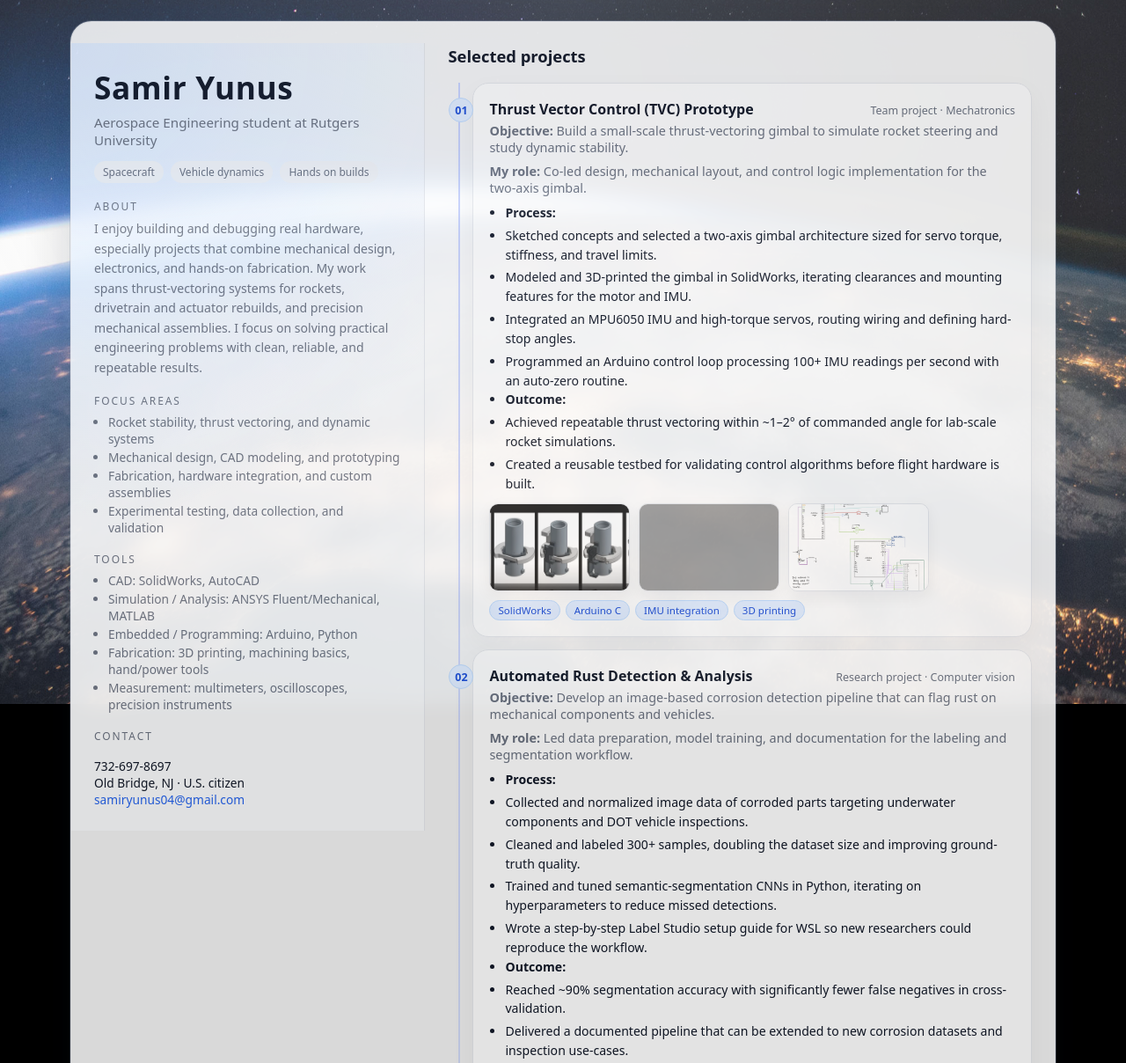
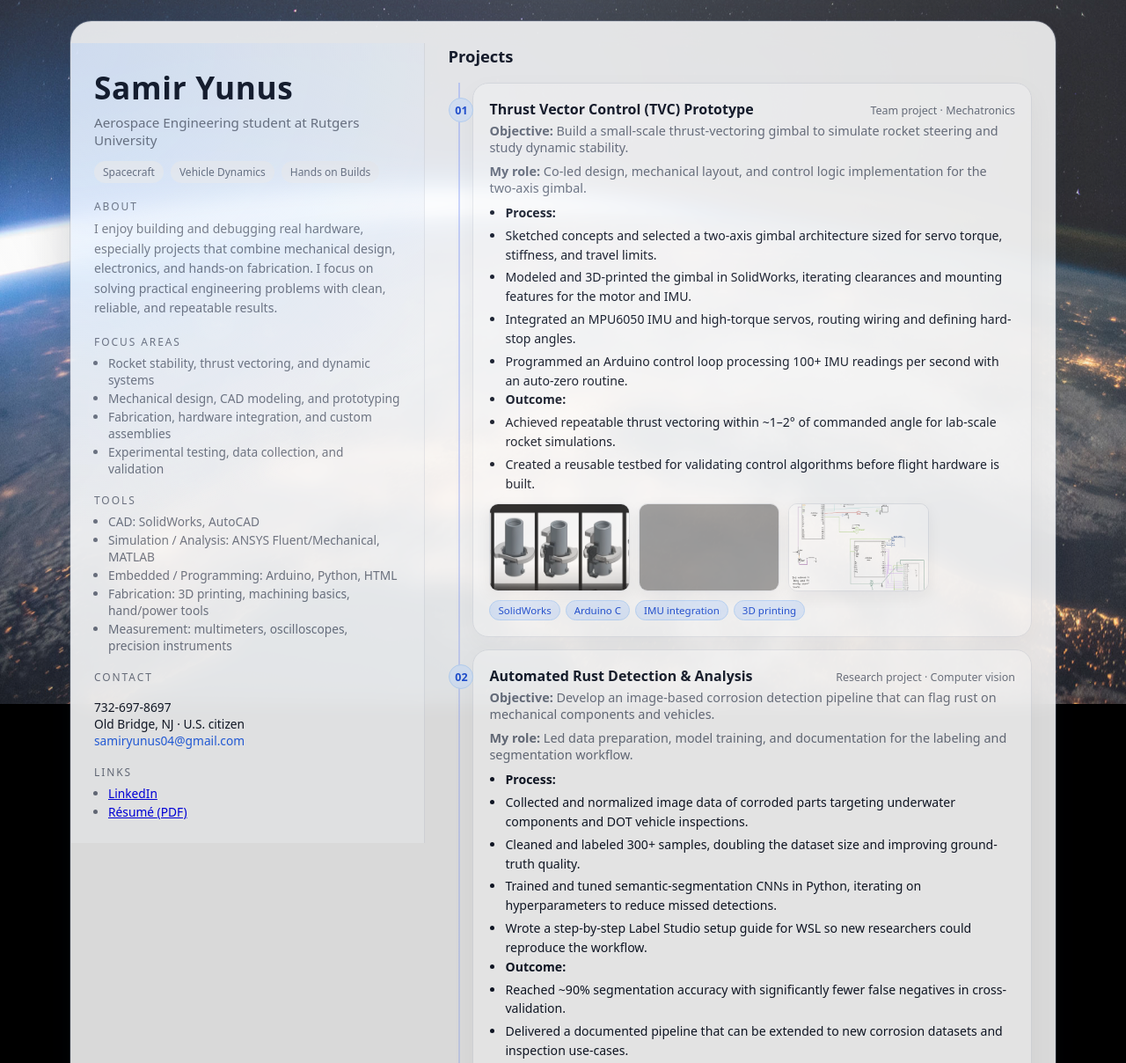
Before and after one commit to samiryunus/samirportfolio, a plain HTML site: page index.html in a window 1280 px wide. Shown: the top 1208 px of the page at 88% size. Drawn offline with Linux system fonts and the light colour scheme; grey boxes are pictures that could not be loaded.

Commit message:
added hyperlinks for linkedin and resume pdf

```diff
--- a/index.html
+++ b/index.html
@@ -418,15 +418,14 @@
 
         <div class="pill-row">
           <span class="pill">Spacecraft</span>
-          <span class="pill">Vehicle dynamics</span>
-          <span class="pill">Hands on builds</span>
+          <span class="pill">Vehicle Dynamics</span>
+          <span class="pill">Hands on Builds</span>
         </div>
 
         <div class="section-label">About</div>
         <div class="sidebar-block">
           I enjoy building and debugging real hardware, especially projects that combine mechanical design, electronics,
-          and hands-on fabrication. My work spans thrust-vectoring systems for rockets, drivetrain and actuator rebuilds,
-          and precision mechanical assemblies. I focus on solving practical engineering problems with clean, reliable,
+          and hands-on fabrication. I focus on solving practical engineering problems with clean, reliable,
           and repeatable results.
         </div>
 
@@ -442,24 +441,34 @@
         <ul class="sidebar-list">
           <li>CAD: SolidWorks, AutoCAD</li>
           <li>Simulation / Analysis: ANSYS Fluent/Mechanical, MATLAB</li>
-          <li>Embedded / Programming: Arduino, Python</li>
+          <li>Embedded / Programming: Arduino, Python, HTML </li>
           <li>Fabrication: 3D printing, machining basics, hand/power tools</li>
           <li>Measurement: multimeters, oscilloscopes, precision instruments</li>
         </ul>
 
         <div class="section-label">Contact</div>
         <div class="contact">
-          732-697-8697
-          <br>
+          732-697-8697<br>
           Old Bridge, NJ · U.S. citizen<br>
           <a href="mailto:samiryunus04@gmail.com">samiryunus04@gmail.com</a>
         </div>
+
+        <div class="section-label">Links</div>
+        <ul class="sidebar-list">
+          <li>
+            <a href="https://linkedin.com/in/samiryunus/" target="_blank">LinkedIn</a>
+          </li>
+          <li>
+            <a href="https://drive.google.com/file/d/1A6xE1RiWWyX6iHUZ4Se31rYU81JKgKNw/view?usp=sharing" target="_blank">Résumé (PDF)</a>
+          </li>
+        </ul>
       </aside>
+
 
       <!-- Right: timeline of projects -->
       <main class="content">
         <div class="content-header">
-          <h2>Selected projects</h2>
+          <h2>Projects</h2>
         </div>
 
 <section class="timeline">
```
